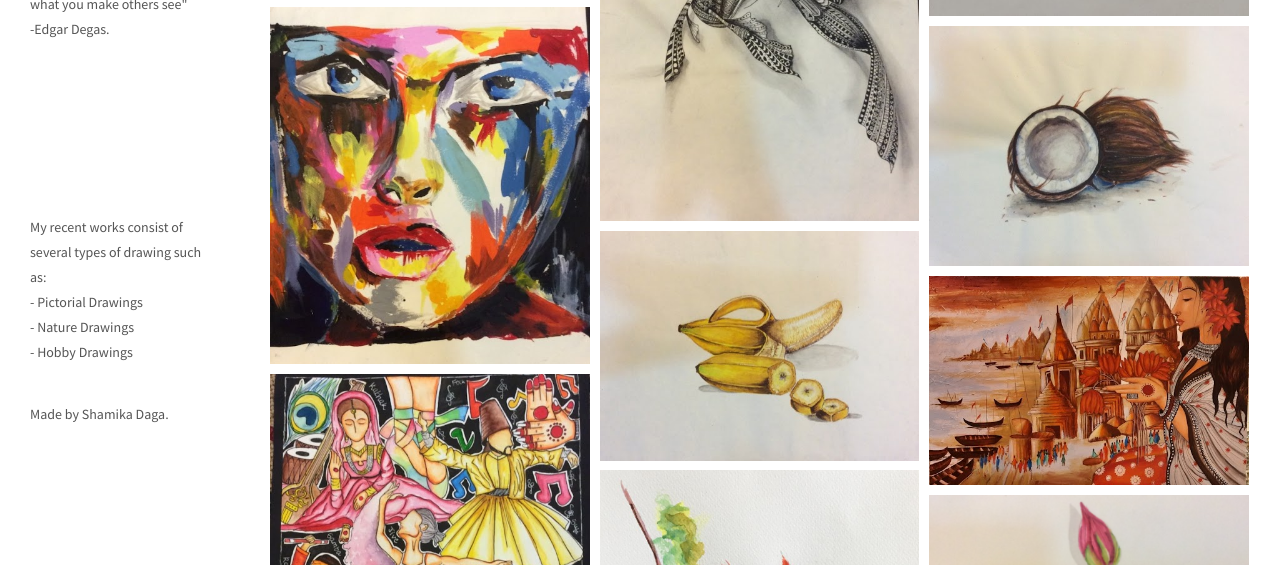
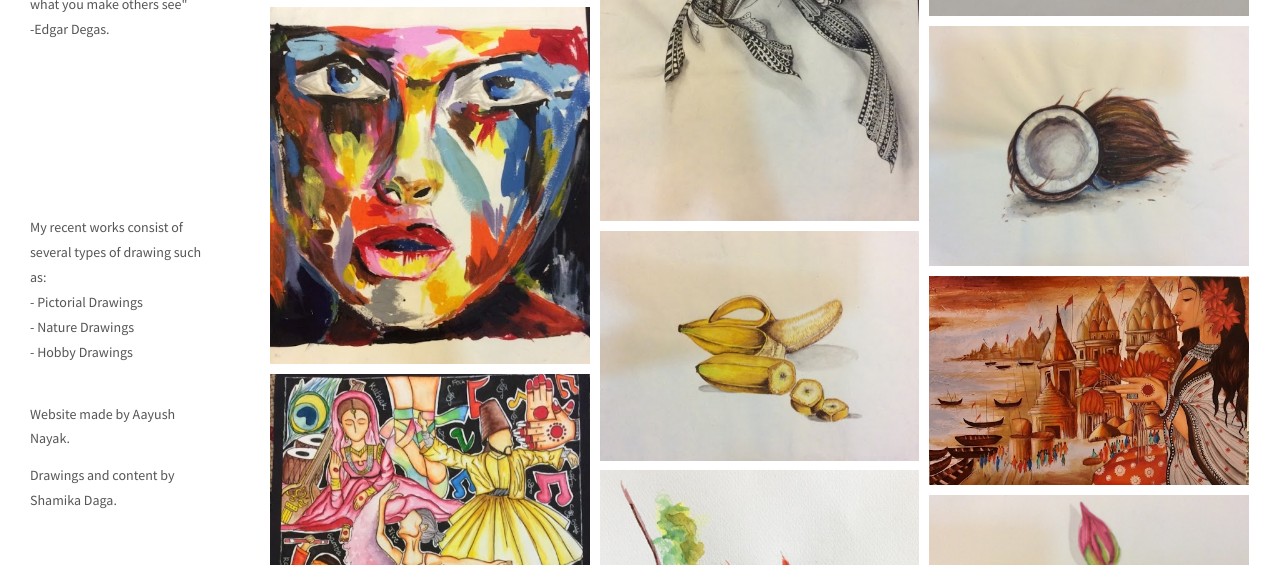
Before and after one commit to aayushhn123/Color-Works, a plain HTML site: page index.html in a window 1280 px wide. Shown: the part 235-800 px from the top of the page. Drawn offline with nearby package versions, Linux system fonts and the light colour scheme.

Commit message:
Update index.html

```diff
--- a/index.html
+++ b/index.html
@@ -48,7 +48,8 @@
         <p> </br></br></br></br></br></br></p>
         <p> My recent works consist of several types of drawing such as: <br/>- Pictorial Drawings<br/>- Nature Drawings<br/>- Hobby Drawings </p>
         </br>
-        <p> Made by Shamika Daga.</p>
+        <p> Website made by Aayush Nayak.</p>
+        <p> Drawings and content by Shamika Daga.</p>
       </div>
 
 
```
